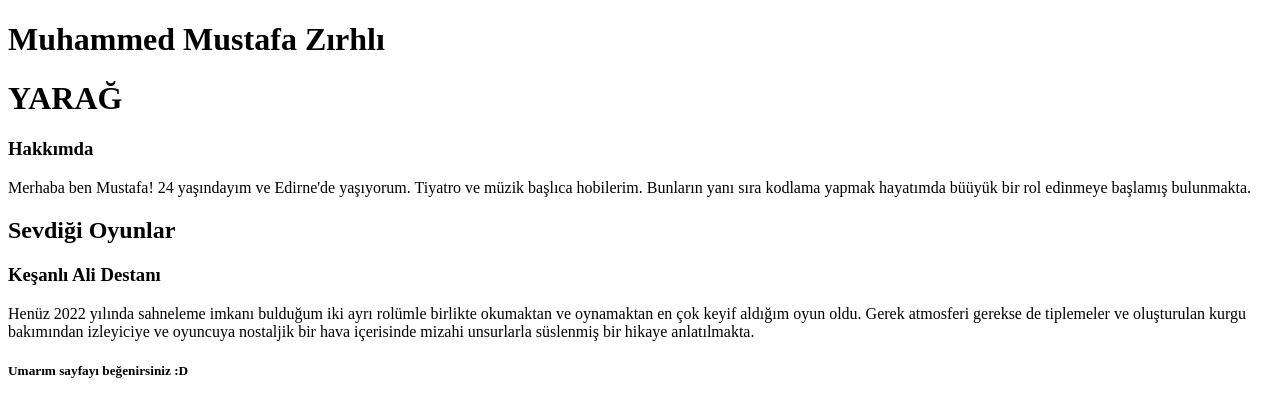
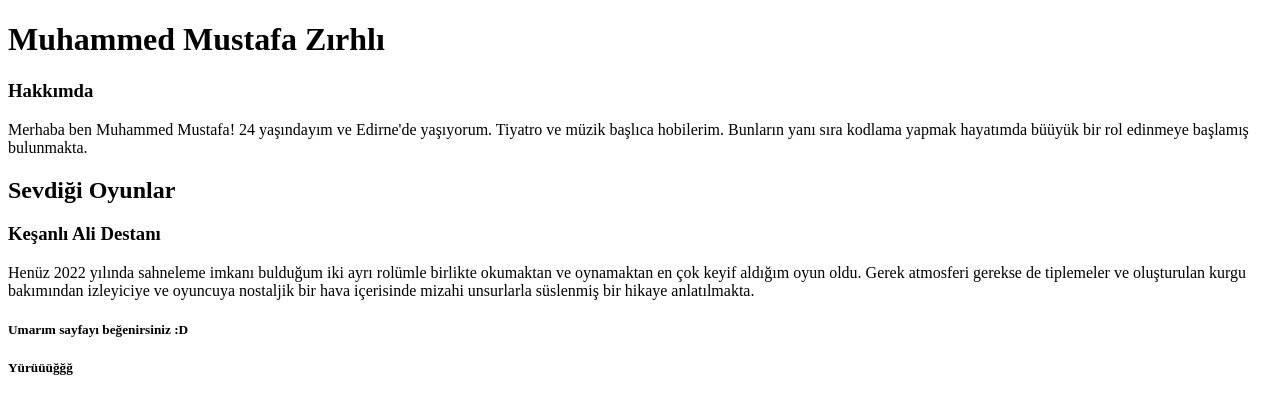
Before and after one commit to Mustafazirhli98/Kodluyoruz-Front-End--dev, a plain HTML site: page index.html in a window 1280 px wide. Drawn offline with Linux system fonts and the light colour scheme.

Commit message:
update: index.html add new h5 tag

```diff
--- a/index.html
+++ b/index.html
@@ -8,10 +8,9 @@
 </head>
 <body>
     <h1>Muhammed Mustafa Zırhlı</h1>
-    <h1>YARAĞ</h1>
 
 <h3>Hakkımda</h3>
-<p>Merhaba ben Mustafa! 24 yaşındayım ve Edirne'de yaşıyorum. Tiyatro ve müzik başlıca hobilerim. Bunların yanı sıra kodlama
+<p>Merhaba ben Muhammed Mustafa! 24 yaşındayım ve Edirne'de yaşıyorum. Tiyatro ve müzik başlıca hobilerim. Bunların yanı sıra kodlama
 yapmak hayatımda büüyük bir rol edinmeye başlamış bulunmakta.
 </p>
 
@@ -22,6 +21,7 @@ gerekse de tiplemeler ve oluşturulan kurgu bakımından izleyiciye ve oyuncuya
 </p>
 
 <h5>Umarım sayfayı beğenirsiniz :D</h5>
+<h5>Yürüüüğğğ</h5>
 
 
 </body>
```
